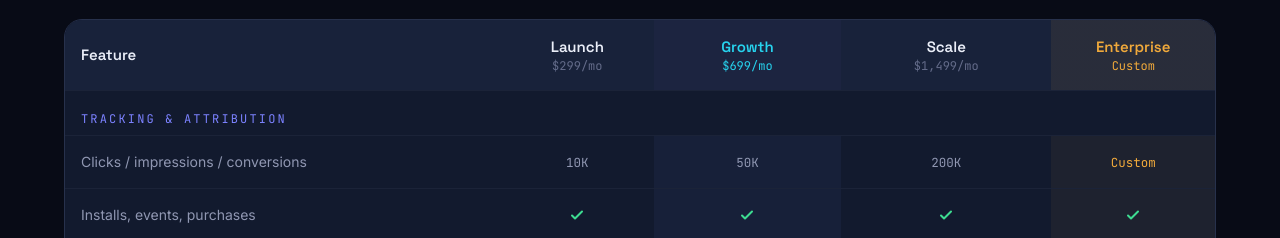
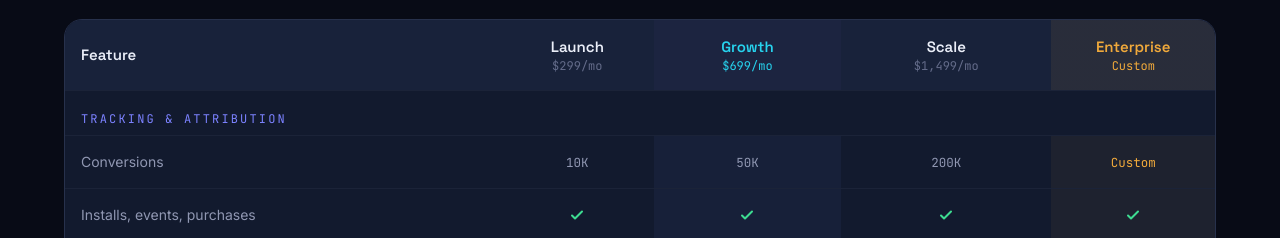
Before and after one commit to charafeddinecherkaoui/Afilize, a Next.js app: page /pricing in a window 1280 px wide. Shown: the part 1560-1798 px from the top of the page. Built offline with nearby package versions, Linux system fonts and the light colour scheme.

Commit message:
Rename table row label to Conversions

```diff
--- a/src/app/pricing/page.tsx
+++ b/src/app/pricing/page.tsx
@@ -27,7 +27,7 @@ const table: TableGroup[] = [
     group: "Tracking & Attribution",
     rows: [
       {
-        label: "Clicks / impressions / conversions",
+        label: "Conversions",
         values: ["10K", "50K", "200K", "Custom"],
       },
       { label: "Installs, events, purchases", values: [true, true, true, true] },
```
